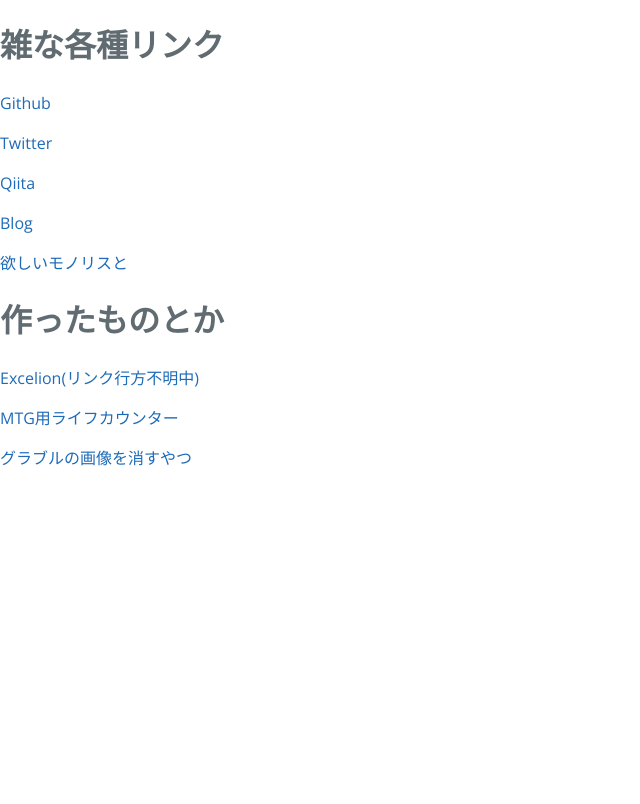
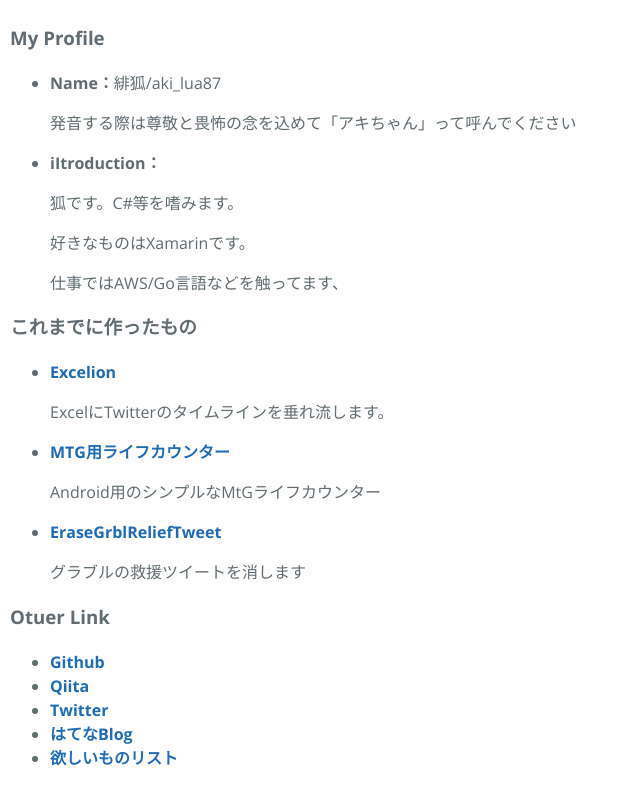
Before and after one commit to aki-lua87/aki-lua87.github.io, a plain HTML site: page index.html in a window 1280 px wide. Shown: the whole page, without its empty margins (0-640 px from the left). Drawn offline with nearby package versions, Linux system fonts and the light colour scheme.

Commit message:
フォーマット変更、詳細化

```diff
--- a/index.html
+++ b/index.html
@@ -1,5 +1,5 @@
 <!DOCTYPE html>
-<html lang="en-us">
+<html lang="ja">
 
 <head>
     <meta charset="UTF-8">
@@ -12,10 +12,12 @@
 </head>
 
 <script>
-  (function(i,s,o,g,r,a,m){i['GoogleAnalyticsObject']=r;i[r]=i[r]||function(){
-  (i[r].q=i[r].q||[]).push(arguments)},i[r].l=1*new Date();a=s.createElement(o),
-  m=s.getElementsByTagName(o)[0];a.async=1;a.src=g;m.parentNode.insertBefore(a,m)
-  })(window,document,'script','https://www.google-analytics.com/analytics.js','ga');
+    (function (i, s, o, g, r, a, m) {
+        i['GoogleAnalyticsObject'] = r; i[r] = i[r] || function () {
+            (i[r].q = i[r].q || []).push(arguments)
+        }, i[r].l = 1 * new Date(); a = s.createElement(o),
+            m = s.getElementsByTagName(o)[0]; a.async = 1; a.src = g; m.parentNode.insertBefore(a, m)
+    })(window, document, 'script', 'https://www.google-analytics.com/analytics.js', 'ga');
 
     ga('create', 'UA-71759707-3', 'auto');
     ga('send', 'pageview');
@@ -23,18 +25,58 @@
 </script>
 
 <body>
+    <div class="about">
+        <h3>My Profile</h3>
+        <ul>
+            <li><h4>Name：</h4><span>緋狐/aki_lua87</span><p>発音する際は尊敬と畏怖の念を込めて「アキちゃん」って呼んでください</p></li>
+        </ul>
+        <ul>
+            <li>
+                <h4>iItroduction：</h4>
+                <p>狐です。C#等を嗜みます。</p>
+                <p>好きなものはXamarinです。</p>
+                <p>仕事ではAWS/Go言語などを触ってます、</p>
+            </li>
+        </ul>
+    </div>
 
-<h1>雑な各種リンク</h1>
-<p><a href="https://github.com/aki-lua87">Github</a></p>
-<p><a href="https://twitter.com/aki_lua87">Twitter</a></p>
-<p><a href="http://qiita.com/aki_lua87">Qiita</a></p>
-<p><a href="http://aki-lua87.hatenablog.com/">Blog</a></p>
-<p><a href="http://www.amazon.co.jp/registry/wishlist/YMYVUC0WJHFO/ref=cm_sw_r_tw_ws_x_18ofyb1BNCSN5">欲しいモノリスと</a></p>
+    <div class="about">
+        <h3>これまでに作ったもの</h3>
+        <ul>
+            <li>
+                <h4><a href="https://1drv.ms/u/s!AvVa1Gs1Jz5MgfV-3NyW2ZclqHel_A">Excelion</a></h4>
+                <p>ExcelにTwitterのタイムラインを垂れ流します。</p>
+            </li>
+            <li>
+                <h4><a href="https://play.google.com/store/apps/details?id=jp.outlook.aki_lua87.SimpleLifeCounter">MTG用ライフカウンター</a></h4>
+                <p>Android用のシンプルなMtGライフカウンター</p>
+            </li>
+            <li>
+                <h4><a href="https://guraburu-go.appspot.com/index">EraseGrblReliefTweet</a></h4>
+                <p>グラブルの救援ツイートを消します</p>
+            </li>
+        </ul>
+    </div>
 
-<h1>作ったものとか</h1>
-<p><a href="">Excelion(リンク行方不明中)</a></p>
-<p><a href="https://play.google.com/store/apps/details?id=jp.outlook.aki_lua87.SimpleLifeCounter">MTG用ライフカウンター</a></p>
-<p><a href="https://guraburu-go.appspot.com/index">グラブルの画像を消すやつ</a></p>
+    <div class="about">
+        <h3>Otuer Link</h3>
+        <ul>
+            <li>
+                <h4><a href="https://github.com/aki-lua87">Github</a></h4>
+            </li>
+            <li>
+                <h4><a href="http://qiita.com/aki_lua87">Qiita</a></h4>
+            </li>
+            <li>
+                <h4><a href="https://twitter.com/aki_lua87">Twitter</a></h4>
+            </li>
+            <li>
+                <h4><a href="http://aki-lua87.hatenablog.com/">はてなBlog</a></h4>
+            </li>
+            <li>
+                <h4><a href="http://www.amazon.co.jp/registry/wishlist/YMYVUC0WJHFO/ref=cm_sw_r_tw_ws_x_18ofyb1BNCSN5">欲しいものリスト</a></h4>
+            </li>
+        </ul>
+    </div>
 </body>
-
 </html>
--- a/stylesheets/stylesheet.css
+++ b/stylesheets/stylesheet.css
@@ -3,6 +3,9 @@
 
 body {
   padding: 0;
+    padding-top: 5px;
+    padding-left: 10px;
+    padding-bottom: 20px;
   margin: 0;
   font-family: "Open Sans", "Helvetica Neue", Helvetica, Arial, sans-serif;
   font-size: 16px;
@@ -14,6 +17,10 @@
   text-decoration: none; }
   a:hover {
     text-decoration: underline; }
+
+h4 {
+    display: inline;
+}
 
 .btn {
   display: inline-block;
```
Lines whose indentation alone changed are shown as unchanged.
